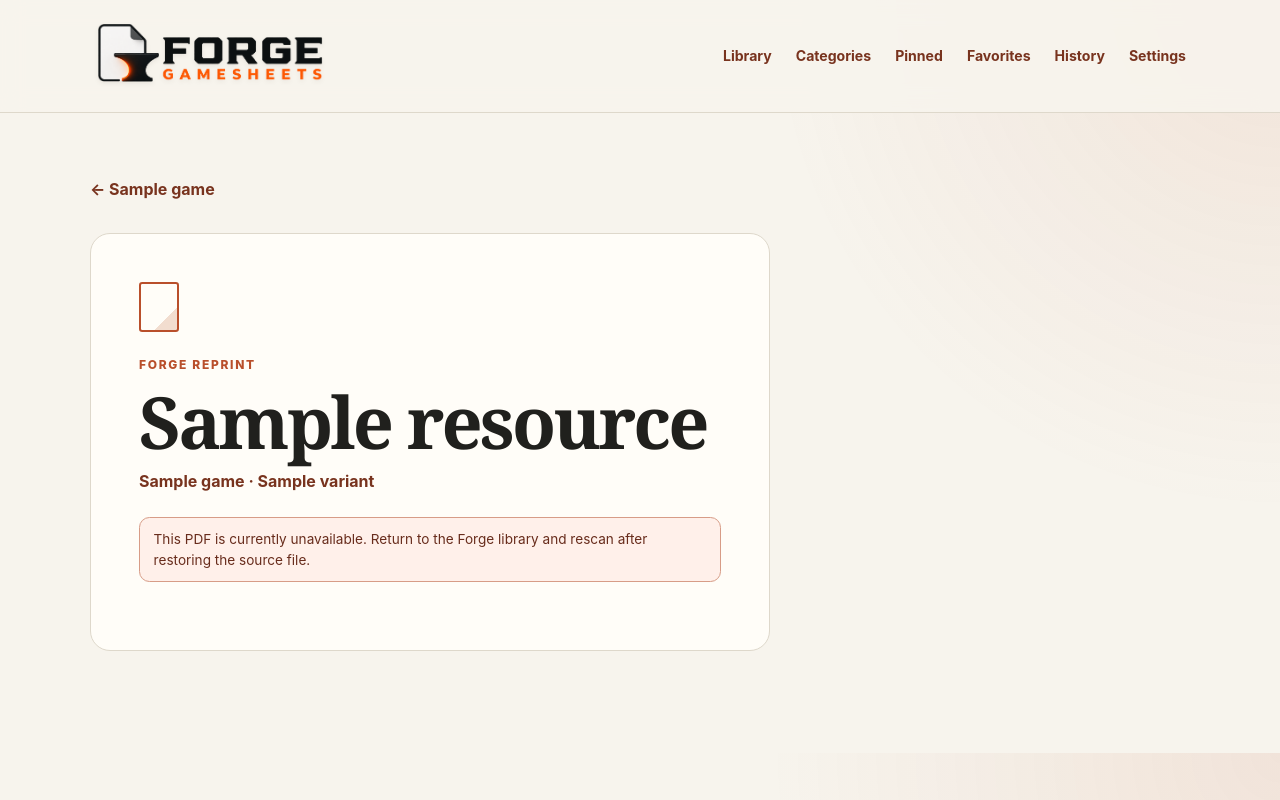
After one commit to natsteff/forge-gamesheets, a Python web app: template app/templates/resource_reprint.html in a window 1280 px wide. The commit adds this page. Run offline with Jinja, Linux system fonts and the light colour scheme; the template is opened without the code that fills it: most values are stand-ins (such as "Sample title", 1, 10 or a date in 2020).

Commit message:
Add stable resource reprint page

```diff
--- a/app/static/styles.css
+++ b/app/static/styles.css
@@ -404,6 +404,20 @@ h2 { font-size: 1.45rem; }
 .resource-action:focus-visible { border-color: var(--forge); outline: none; }
 .resource-action.primary { border-color: var(--forge); color: white; background: var(--forge); }
 
+.reprint-panel {
+  max-width: 680px;
+  padding: clamp(1.5rem, 5vw, 3rem);
+  border: 1px solid var(--line);
+  border-radius: 1.25rem;
+  background: var(--surface);
+}
+.reprint-panel h1 { margin-bottom: 0.5rem; font-size: clamp(2.4rem, 7vw, 4.5rem); }
+.reprint-help { max-width: 36rem; color: var(--muted); }
+.reprint-document-icon { display: block; width: 2.5rem; height: 3.1rem; margin-bottom: 1.5rem; }
+.reprint-game { margin-bottom: 1.5rem; color: var(--forge-dark); font-weight: 750; }
+.reprint-actions { display: flex; flex-wrap: wrap; gap: 0.75rem; }
+.reprint-actions .resource-action { min-height: 3rem; padding-inline: 1rem; }
+
 .site-footer { padding-block: 1.5rem 2rem; color: var(--muted); font-size: 0.78rem; }
 
 .history-header { max-width: 720px; margin-bottom: 2rem; }
--- a/app/templates/base.html
+++ b/app/templates/base.html
@@ -16,7 +16,7 @@
       sizes="180x180"
       href="{{ url_for('static', path='/brand/apple-touch-icon.png') }}"
     >
-    <link rel="stylesheet" href="{{ url_for('static', path='/styles.css') }}?v=13">
+    <link rel="stylesheet" href="{{ url_for('static', path='/styles.css') }}?v=14">
     <script src="{{ url_for('static', path='/app.js') }}?v=4" defer></script>
   </head>
   <body>
--- /dev/null
+++ b/app/templates/resource_reprint.html
@@ -0,0 +1,39 @@
+{% extends "base.html" %}
+
+{% block title %}{{ resource.title }} · Forge GameSheets{% endblock %}
+
+{% block content %}
+  <a class="back-link" href="{{ url_for('game_detail', game_id=game.id) }}#resource-{{ resource.id }}">← {{ game.title }}</a>
+  <section class="reprint-panel">
+    <span class="document-icon reprint-document-icon" aria-hidden="true"></span>
+    <p class="eyebrow">Forge reprint</p>
+    <h1>{{ resource.title }}</h1>
+    <p class="reprint-game">
+      {{ game.title }}{% if resource.variant %} · {{ resource.variant }}{% endif %}
+    </p>
+
+    {% if available %}
+      <p class="reprint-help">
+        Open the PDF in your browser to review and print it, or download a copy
+        to this device. Nothing opens or prints until you choose an action.
+      </p>
+      <div class="reprint-actions">
+        <a
+          class="resource-action primary"
+          href="{{ url_for('resource_view', resource_id=resource.id) }}"
+          target="_blank"
+          rel="noopener"
+        >View PDF to print</a>
+        <a
+          class="resource-action"
+          href="{{ url_for('resource_download', resource_id=resource.id) }}"
+        >Download</a>
+      </div>
+    {% else %}
+      <p class="status-banner warning" role="alert">
+        This PDF is currently unavailable. Return to the Forge library and
+        rescan after restoring the source file.
+      </p>
+    {% endif %}
+  </section>
+{% endblock %}
```
Also changed, not shown: app/web.py (+30 -0 lines), tests/test_web.py (+78 -1 lines).
